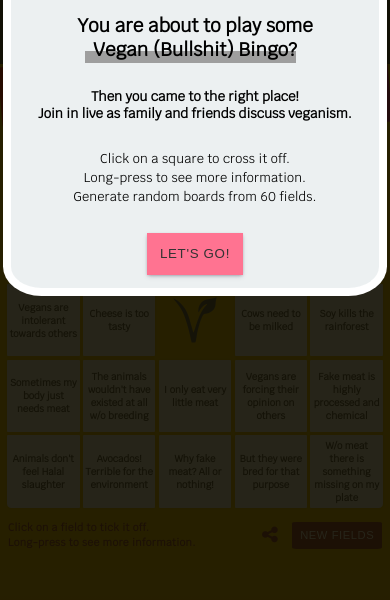
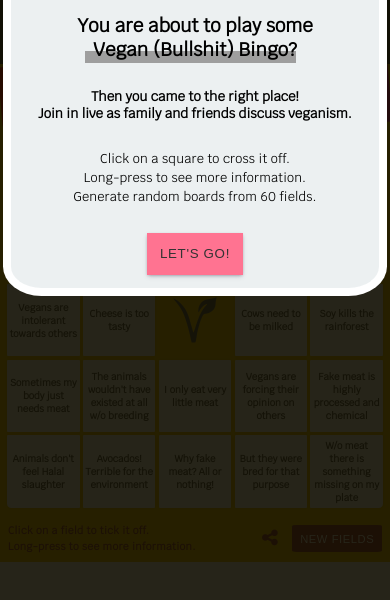
Before and after one commit to flotischoti/veganbingo, a Vue app: page / in a window 390 px wide. Shown: the top 600 px of the page. Built offline with nearby package versions, Linux system fonts and the light colour scheme; grey boxes are pictures that could not be loaded; a web font is replaced by a local one.

Commit message:
Changed area below board to white + Sligtht adjustment to breakpoints

```diff
--- a/src/components/Board.vue
+++ b/src/components/Board.vue
@@ -298,6 +298,9 @@ $actionColorHover: hsla(0, 50%, 50%, 1);
     max-width: calc((100vh - 64px - 73px - 47px));
   }
 
+  @media (min-width: 430px) and (min-height: calc(430px + 64px + 73px + 52px)){
+      max-width: calc((100vh - 64px - 73px - 52px));
+    }
 
   @media (min-width: 480px) and (min-height: calc(480px + 64px + 100px + 53px)){
     max-width: calc((100vh - 64px - 100px - 53px));
@@ -464,6 +467,7 @@ $actionColorHover: hsla(0, 50%, 50%, 1);
           z-index: 100;
           display: flex;
           align-items: center;
+          padding: 5px 0;
 
           i {
             color: $actionColor;
@@ -480,7 +484,7 @@ $actionColorHover: hsla(0, 50%, 50%, 1);
               font-size: 1.15em;
             }
 
-            @media (min-width: 430px) and (min-height: calc(430px + 64px + 73px + 47px)) {
+            @media (min-width: 430px) and (min-height: calc(430px + 64px + 73px + 52px)) {
               font-size: 1.3em;
             }
 
@@ -514,7 +518,7 @@ $actionColorHover: hsla(0, 50%, 50%, 1);
               font-size: .7em;
             }
 
-            @media (min-width: 430px) and (min-height: calc(430px + 64px + 73px + 47px)) {
+            @media (min-width: 430px) and (min-height: calc(430px + 64px + 73px + 52px)) {
               font-size: .8em;
             }
 
@@ -532,7 +536,7 @@ $actionColorHover: hsla(0, 50%, 50%, 1);
 
   .gradient {
       height: 100%;
-      background-image: linear-gradient(to bottom, $background, hsla(319, 100%, 47%, 0.5));
+      background-color: white;
       padding: 0;
 
     }
```
